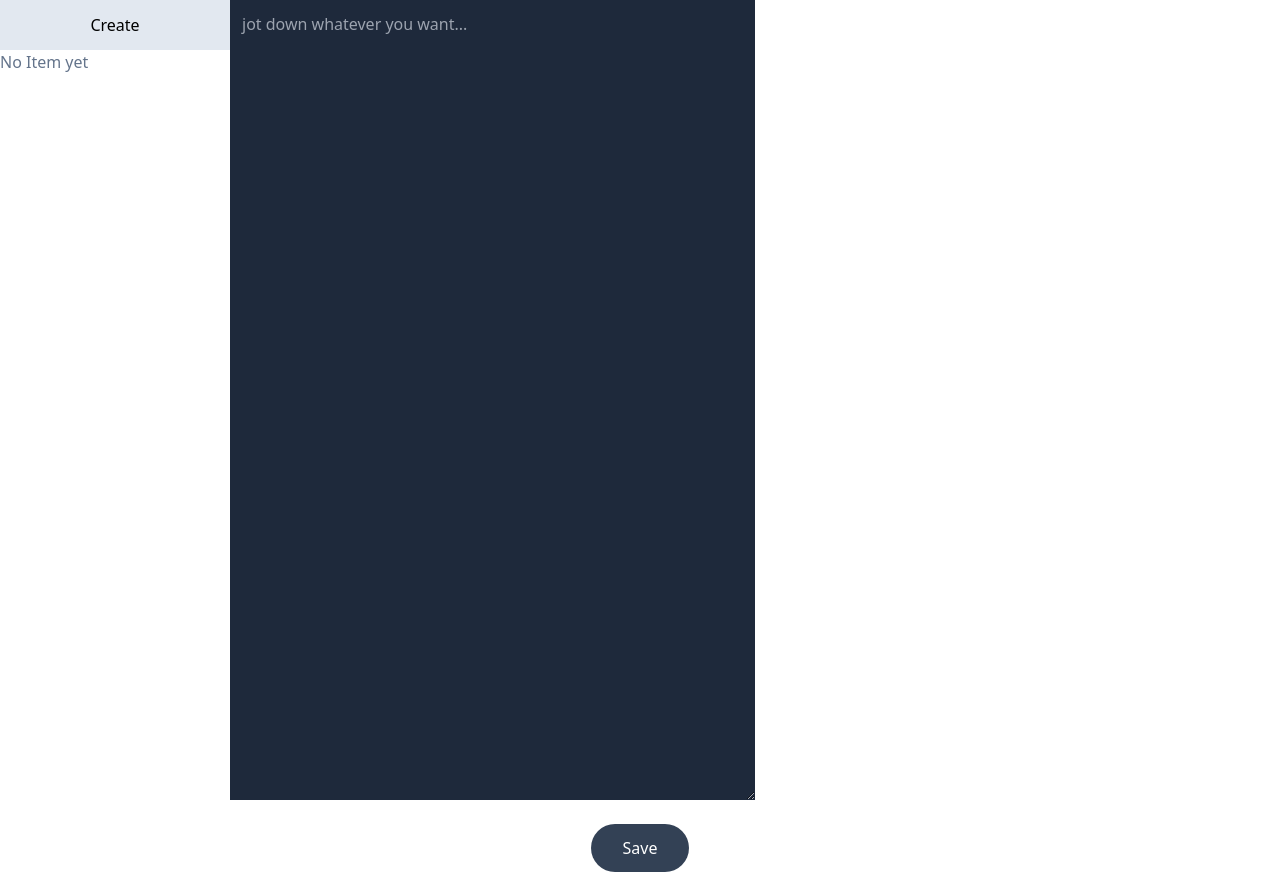
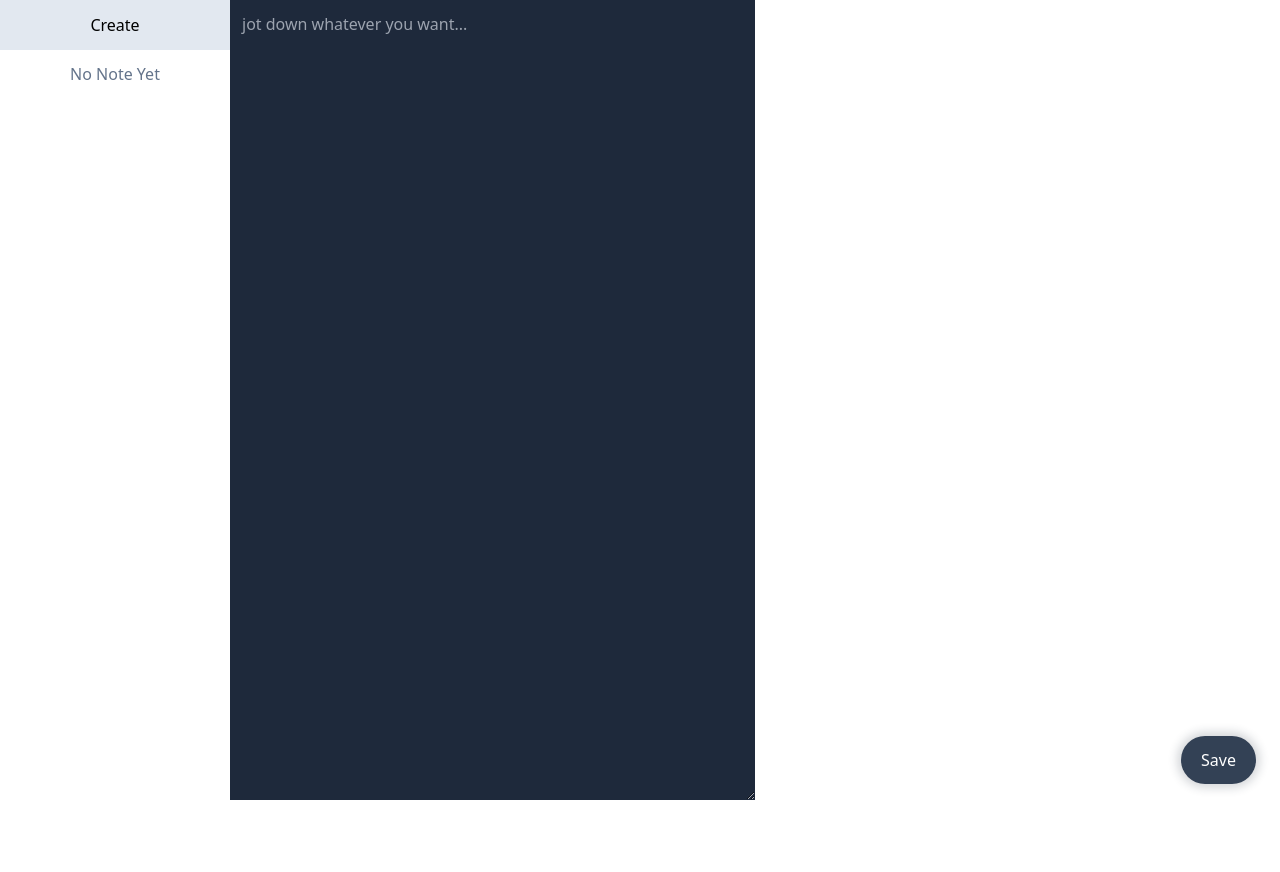
Before and after one commit to taishikato/air-note, a React (Vite) app: page / in a window 1280 px wide. After the commit the page ends 800 px from the top, so only its background shows below. Built offline with nearby package versions, Linux system fonts and the light colour scheme.

Commit message:
create CreateButton :sparkles:

```diff
--- a/src/App.tsx
+++ b/src/App.tsx
@@ -1,5 +1,4 @@
 import { memo, useEffect, useState, useCallback, useRef } from "react";
-import { v4 as uuidv4 } from "uuid";
 import ReactMarkdown from "react-markdown";
 import remarkGfm from "remark-gfm";
 import SaveButton from "./components/SaveButton";
@@ -29,12 +28,7 @@ function App() {
   useEffect(() => {
     if (noteKey.length > 0) return;
 
-    const newId = uuidv4();
-    setNoteKey(newId);
-
     // localStorage.clear();
-
-    // localStorage.setItem(newId, content);
   }, []);
 
   useEffect(() => {
@@ -76,7 +70,7 @@ function App() {
   );
 
   return (
-    <div className="flex flex-col items-center justify-center h-full min-h-screen">
+    <div className="relative flex flex-col items-center justify-center h-full min-h-screen">
       {/* <div className="flex justify-end mb-2">
           <button
             className="p-2 font-medium rounded-md text-slate-400 hover:bg-slate-200"
@@ -90,7 +84,12 @@ function App() {
           </button>
         </div> */}
       <div className="flex w-full h-screen">
-        <Sidebar noteList={noteList} handler={showPastNote} noteId={noteKey} />
+        <Sidebar
+          noteList={noteList}
+          handler={showPastNote}
+          noteKey={noteKey}
+          setNoteKey={setNoteKey}
+        />
         <main className="flex items-stretch flex-1 rounded">
           <div className="flex-1 bg-slate-200">
             <textarea
@@ -112,7 +111,7 @@ function App() {
           </div>
         </main>
       </div>
-      <div className="flex justify-end mt-6">
+      <div className="absolute flex justify-end mt-6 bottom-4 right-6">
         <SaveButton
           handler={(e: React.MouseEvent<HTMLButtonElement, MouseEvent>) =>
             handleSave(e)
--- a/src/components/SaveButton.tsx
+++ b/src/components/SaveButton.tsx
@@ -5,7 +5,11 @@ const SaveButton = ({
 }) => {
   return (
     <button
-      className="px-8 py-3 text-white rounded-full bg-slate-700 hover:bg-slate-900"
+      className="px-5 py-3 text-white rounded-full bg-slate-700 hover:bg-slate-900"
+      style={{
+        boxShadow: "0px 0px 10px 4px rgba(30,41,59,0.19)",
+        transition: "all 300ms",
+      }}
       onClick={handler}
     >
       Save
--- a/src/components/Sidebar.tsx
+++ b/src/components/Sidebar.tsx
@@ -1,9 +1,12 @@
 import { memo } from "react";
+import type { Dispatch, SetStateAction } from "react";
+import { v4 as uuidv4 } from "uuid";
 
 const Sidebar = ({
   noteList,
   handler,
-  noteId,
+  noteKey,
+  setNoteKey,
 }: {
   noteList: {
     key: string;
@@ -13,11 +16,24 @@ const Sidebar = ({
     e: React.MouseEvent<HTMLLIElement, MouseEvent>,
     key: string
   ) => void;
-  noteId: string;
+  noteKey: string;
+  setNoteKey: Dispatch<SetStateAction<string>>;
 }) => {
+  const handleCreate = (e: React.MouseEvent<HTMLButtonElement, MouseEvent>) => {
+    e.preventDefault();
+
+    const newNoteKey = uuidv4();
+
+    localStorage.setItem(newNoteKey, "");
+    setNoteKey(newNoteKey);
+  };
+
   return (
     <aside className="w-[230px] overflow-auto relative">
-      <button className="w-full h-[50px] p-3 bg-white/30 backdrop-blur-sm hover:bg-slate-200 sticky top-0 left-0 border-b border-slate-200">
+      <button
+        onClick={(e) => handleCreate(e)}
+        className="w-full h-[50px] p-3 bg-white/60 backdrop-blur-sm hover:bg-slate-200 sticky top-0 left-0 border-b border-slate-200"
+      >
         Create
       </button>
       {noteList.length > 0 ? (
@@ -27,7 +43,7 @@ const Sidebar = ({
               <li
                 key={note.key}
                 className={`w-full h-[50px] p-3 mb-3 rounded-md box-border cursor-pointer ${
-                  noteId === note.key
+                  noteKey === note.key
                     ? "bg-slate-200 hover:bg-slate-200"
                     : "hover:bg-slate-100"
                 }`}
@@ -39,7 +55,9 @@ const Sidebar = ({
           })}
         </ul>
       ) : (
-        <div className="font-light text-slate-500">No Item yet</div>
+        <div className="font-light text-slate-500 w-full h-[50px] p-3 text-center">
+          No Note Yet
+        </div>
       )}
     </aside>
   );
```
